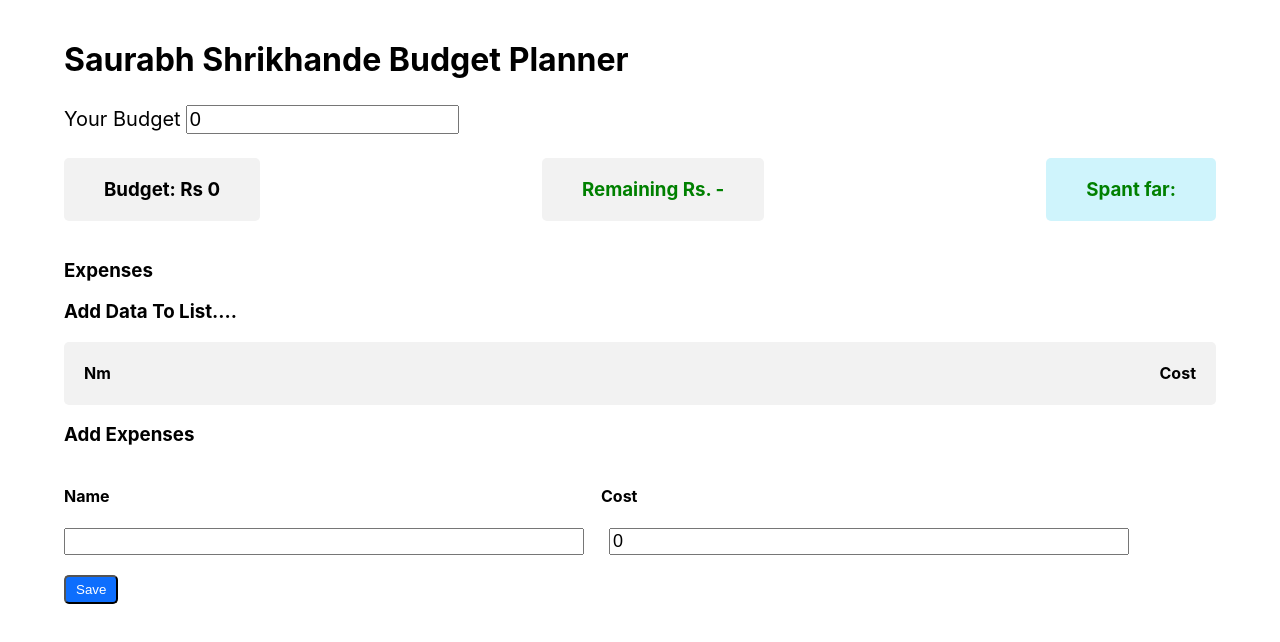
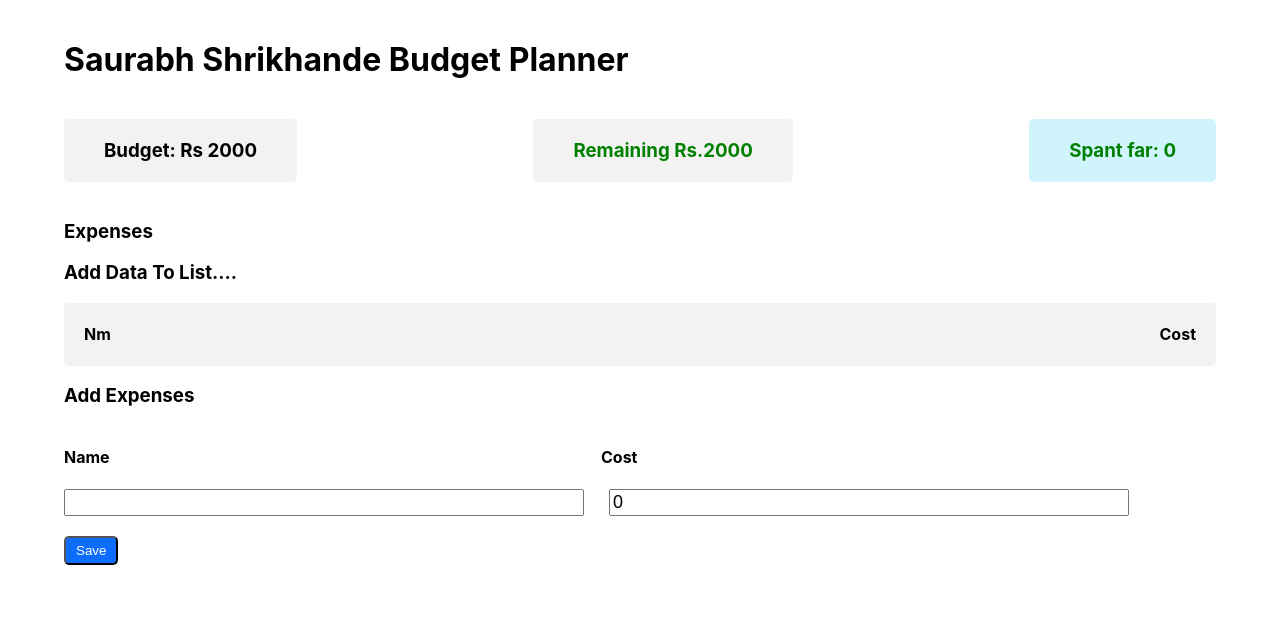
Before and after one commit to SaurabhShrikhande/14-1_BudgetPlanner_Context-react, a React (Create React App) app: page / in a window 1280 px wide. Shown: the top 642 px of the page. Built offline with nearby package versions, Linux system fonts and the light colour scheme.

Commit message:
complete

```diff
--- a/src/App.js
+++ b/src/App.js
@@ -4,7 +4,9 @@ import BudgetPlanner from './Budgetplanner'
 import { useState } from 'react';
 
 function App() {
-   let [budget, setbudget ] = useState(0);
+   let [budget, setbudget ] = useState(2000);
+   let [remaining , setremaining] = useState(0);
+   let [spant , setspant] = useState(0);
    let [inputnm , setinputnm] = useState("");
    let [inputcost , setinputcost] = useState(0);
    let [arr , setarr] = useState([]);
@@ -21,7 +23,11 @@ function App() {
       inputcost,
       setinputcost,
       arr,
-      setarr
+      setarr,
+      spant,
+      setspant,
+      remaining,
+      setremaining
      }}>
 
       <BudgetPlanner/>
--- a/src/Budgetplanner.js
+++ b/src/Budgetplanner.js
@@ -4,14 +4,30 @@ import './App.css';
 import { useEffect } from 'react';
 
 export default function BudgetPlanner(){
+
+   let total = 0;
+  function tot (){
+   total = 0;
+    contxt.arr.map((item ) => {
+          total = total + parseInt(item.cost);
+    })
+      contxt.setremaining(2000 - total);   //Reamaining
+       contxt.setspant(total);
+  }
+
+
+  function spent(){
+
+  }
+
    const contxt = useContext(UserContext);
    useEffect(() => {
     if (localStorage.length !== 0){
       const data = JSON.parse(localStorage.getItem("localarr"));
-      contxt.setarr(data);
+       contxt.setarr(data);
 
     }
-   //  const data = JSON.parse(localStorage.getItem("localarr"));
+    // const data = JSON.parse(localStorage.getItem("localarr"));
     // if(data){
     //  contxt.setarr(data);
     // }
@@ -28,28 +44,35 @@ export default function BudgetPlanner(){
           }
     }
 
+
+
     function trim(idx){
         const filterarr = contxt.arr.filter((item) =>
          item.nm !== contxt.arr[idx].nm );
        // const filterarr = contxt.arr.filter((item,id)=>id!=idx)
         contxt.setarr(filterarr);
         localStorage.setItem("localarr" , JSON.stringify(filterarr));
+        tot();
     }
 
     useEffect(() => {
     if(contxt.arr.length !== 0)  localStorage.setItem("localarr" , JSON.stringify(contxt.arr));
+     tot();
+
   }, [contxt.arr])
 
     return(<div style={{margin:"5vh 5vw"}}>
         <h1>Saurabh Shrikhande Budget Planner</h1>
-         <label style={{fontSize:"20px"}}>Your Budget</label>
+         {/* <label style={{fontSize:"20px"}}>Your Budget</label>
          <input style={{margin:"5px" , fontSize:"20px"}} type="number" onChange ={(e) => contxt.setbudget(e.target.value)} value={contxt.budget} required/>
-
+         */}
 
         <div style={{display:"flex", justifyContent:"space-between", width:""}}>
-        <h3 className="btn">Budget: Rs {contxt.budget}</h3>
-        <h3 className="btn" style={{color:"green"}}>Remaining Rs. - </h3>
-        <h3 className="btn" style={{color:"green" , backgroundColor:"#CFF4FC"}}>Spant far: </h3>
+        {/* <h3 className="btn">Budget: Rs {contxt.budget}</h3> */}
+        <h3 className="btn">Budget: Rs 2000</h3>
+        <h3 className="btn" style={{color:"green"}}>Remaining Rs.
+        {contxt.remaining}  </h3>
+        <h3 className="btn" style={{color:"green" , backgroundColor:"#CFF4FC"}}>Spant far: {contxt.spant}</h3>
         </div>
 
         <h3>Expenses</h3>
```
